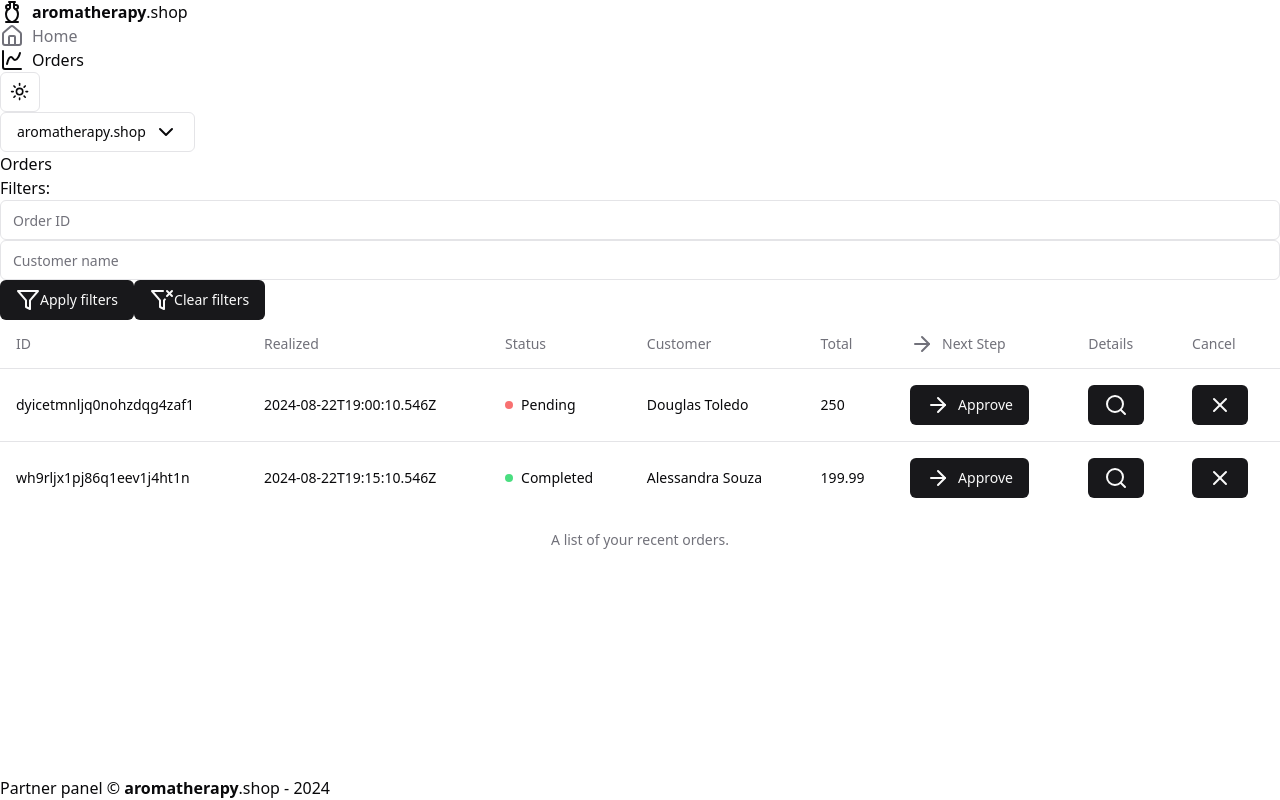
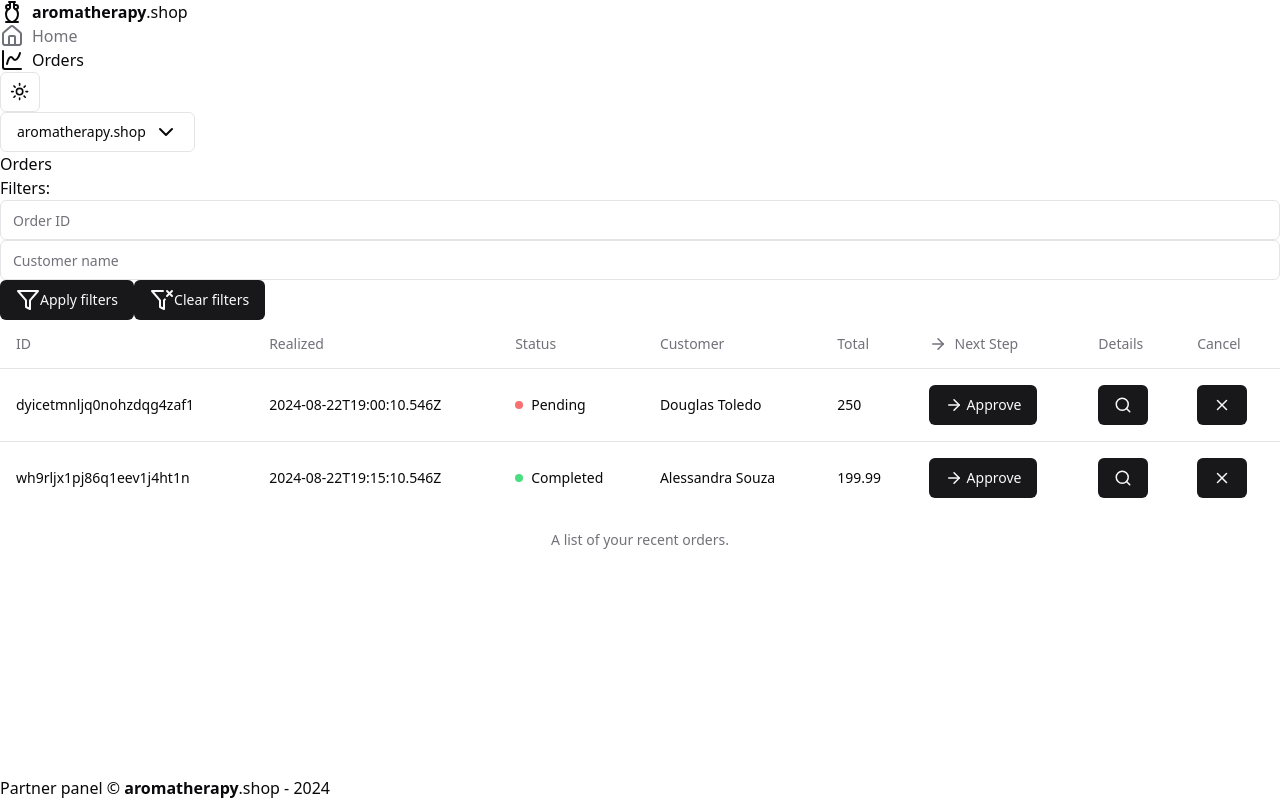
Before and after one commit to dwtoledo/Aromatherapy-Shop, a React (Vite) app: page /orders in a window 1280 px wide. Built offline with nearby package versions, Linux system fonts and the light colour scheme.

Commit message:
Adjust Action Buttons Styles on OrdersTable

```diff
--- a/src/components/OrdersTable.tsx
+++ b/src/components/OrdersTable.tsx
@@ -55,7 +55,7 @@ export function OrdersTable() {
           <TableHead>Total</TableHead>
           <TableHead>
             <div className="flex gap-2 items-center">
-              <ArrowRight />
+              <ArrowRight size={18} />
               <span>Next Step</span>
             </div>
 
@@ -80,10 +80,10 @@ export function OrdersTable() {
               <TableCell>{order.total}</TableCell>
               <TableCell>
                 <Button
-                  className="flex gap-2 items-center"
+                  className="flex gap-1 items-center justify-between w-max"
                   onClick={() => handleNextStepClick(order.id)}
                 >
-                  <ArrowRight />
+                  <ArrowRight size={18} className="flex-shrink-0" />
                   <span>Approve</span>
                 </Button>
               </TableCell>
@@ -91,14 +91,14 @@ export function OrdersTable() {
                 <Button
                   onClick={() => handleOrderDetailsClick(order.id)}
                 >
-                  <Search />
+                  <Search size={18} />
                 </Button>
               </TableCell>
               <TableCell>
                 <Button
                   onClick={() => handleCancelOrderClick(order.id)}
                 >
-                  <X />
+                  <X size={18} />
                 </Button>
               </TableCell>
             </TableRow>
```
